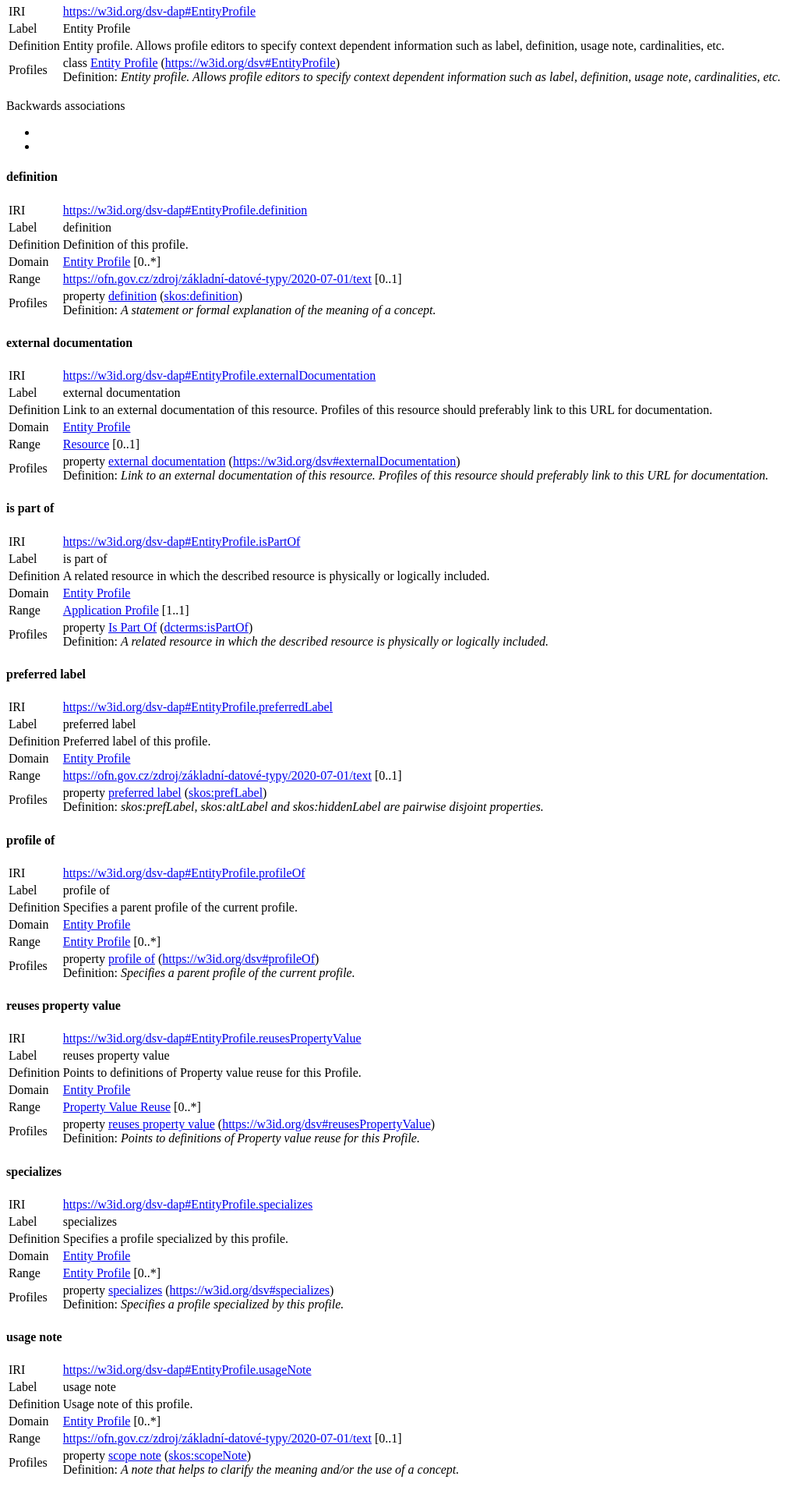
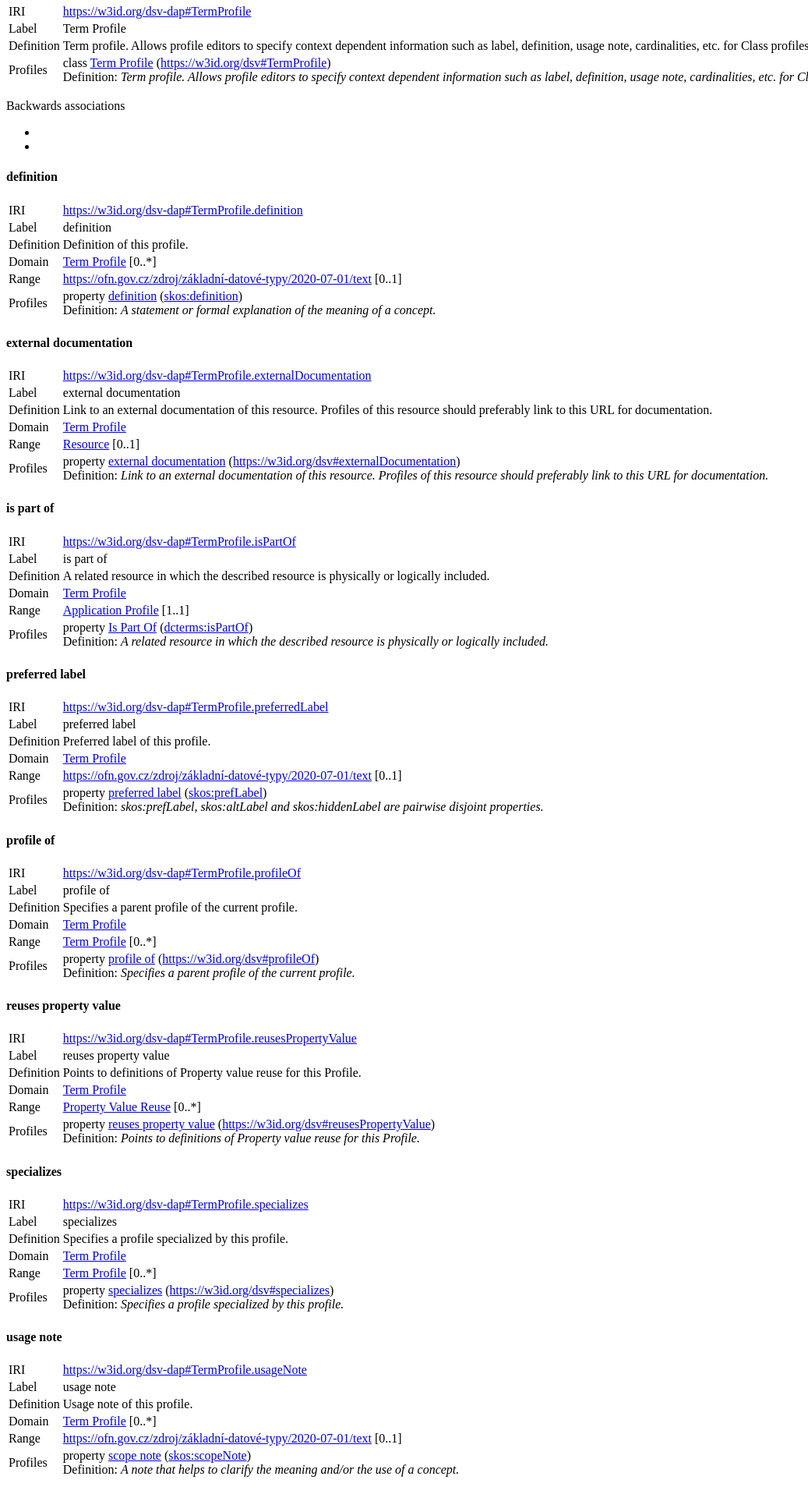
Before and after one commit to mff-uk/data-specification-vocabulary, a plain HTML site: page dsv-dap/index.html in a window 1280 px wide. Shown: the part 5285-7201 px from the top of the page at 78% size, without its empty margins (0-1037 px from the left). Drawn offline with Linux system fonts and the light colour scheme.

Commit message:
DSV-DAP: Entity -> Term

```diff
--- a/dsv-dap/index.html
+++ b/dsv-dap/index.html
@@ -281,7 +281,7 @@
                     <p>Backwards associations</p>
                     <ul>
                         <li><a href="#ResourceDescriptor.conformsTo"></a></li>
-                        <li><a href="#EntityProfile.isPartOf"></a></li>
+                        <li><a href="#TermProfile.isPartOf"></a></li>
                     </ul>
 
                     <section id="ApplicationProfile.hasSpecification">
@@ -808,21 +808,21 @@
 
                       </table>
                     </section>
-                </section>                <section id="InvalidEntityProfile">
-                  <h4>Invalid Entity Profile</h4>
+                </section>                <section id="InvalidTermProfile">
+                  <h4>Invalid Term Profile</h4>
 
                   <table class="def">
                     <tr>
                       <td>IRI</td>
-                      <td><a href="https://w3id.org/dsv-dap#InvalidEntityProfile">https://w3id.org/dsv-dap#InvalidEntityProfile</a></td>
+                      <td><a href="https://w3id.org/dsv-dap#InvalidTermProfile">https://w3id.org/dsv-dap#InvalidTermProfile</a></td>
                     </tr>
                     <tr>
                       <td>Label</td>
-                      <td>Invalid Entity Profile</td>
+                      <td>Invalid Term Profile</td>
                     </tr>
                     <tr>
                       <td>Definition</td>
-                      <td>Invalid Entity Profile is a profile, which breaks profile compliance rules. This may be for a good reason such as temporary, to be propagated upstream, inconsistency.</td>
+                      <td>Invalid Term Profile is a profile, which breaks profile compliance rules. This may be for a good reason such as temporary, to be propagated upstream, inconsistency.</td>
                     </tr>
 
                       <tr>
@@ -832,8 +832,8 @@
                                 <li>
                                         class
 
-                      <a href="https://mff-uk.github.io/data-specification-vocabulary/dsv/#InvalidEntityProfile">Invalid Entity Profile</a> (<a href="https://w3id.org/dsv#InvalidEntityProfile">https://w3id.org/dsv#InvalidEntityProfile</a>)
-                        <br />Definition: <i>Invalid Entity Profile is a profile, which breaks profile compliance rules. This may be for a good reason such as temporary, to be propagated upstream, inconsistency.</i>
+                      <a href="https://mff-uk.github.io/data-specification-vocabulary/dsv/#InvalidTermProfile">Invalid Term Profile</a> (<a href="https://w3id.org/dsv#InvalidTermProfile">https://w3id.org/dsv#InvalidTermProfile</a>)
+                        <br />Definition: <i>Invalid Term Profile is a profile, which breaks profile compliance rules. This may be for a good reason such as temporary, to be propagated upstream, inconsistency.</i>
 
                                 </li>
                           </ul>
@@ -928,21 +928,21 @@
 
                       </table>
                     </section>
-                </section>                <section id="EntityProfile">
-                  <h4>Entity Profile</h4>
+                </section>                <section id="TermProfile">
+                  <h4>Term Profile</h4>
 
                   <table class="def">
                     <tr>
                       <td>IRI</td>
-                      <td><a href="https://w3id.org/dsv-dap#EntityProfile">https://w3id.org/dsv-dap#EntityProfile</a></td>
+                      <td><a href="https://w3id.org/dsv-dap#TermProfile">https://w3id.org/dsv-dap#TermProfile</a></td>
                     </tr>
                     <tr>
                       <td>Label</td>
-                      <td>Entity Profile</td>
+                      <td>Term Profile</td>
                     </tr>
                     <tr>
                       <td>Definition</td>
-                      <td>Entity profile. Allows profile editors to specify context dependent information such as label, definition, usage note, cardinalities, etc.</td>
+                      <td>Term profile. Allows profile editors to specify context dependent information such as label, definition, usage note, cardinalities, etc. for Class profiles and Property profiles.</td>
                     </tr>
 
                       <tr>
@@ -952,8 +952,8 @@
                                 <li>
                                         class
 
-                      <a href="https://mff-uk.github.io/data-specification-vocabulary/dsv/#EntityProfile">Entity Profile</a> (<a href="https://w3id.org/dsv#EntityProfile">https://w3id.org/dsv#EntityProfile</a>)
-                        <br />Definition: <i>Entity profile. Allows profile editors to specify context dependent information such as label, definition, usage note, cardinalities, etc.</i>
+                      <a href="https://mff-uk.github.io/data-specification-vocabulary/dsv/#TermProfile">Term Profile</a> (<a href="https://w3id.org/dsv#TermProfile">https://w3id.org/dsv#TermProfile</a>)
+                        <br />Definition: <i>Term profile. Allows profile editors to specify context dependent information such as label, definition, usage note, cardinalities, etc. for Class profiles and Property profiles.</i>
 
                                 </li>
                           </ul>
@@ -964,17 +964,17 @@
 
                     <p>Backwards associations</p>
                     <ul>
-                        <li><a href="#EntityProfile.profileOf"></a></li>
-                        <li><a href="#EntityProfile.specializes"></a></li>
+                        <li><a href="#TermProfile.profileOf"></a></li>
+                        <li><a href="#TermProfile.specializes"></a></li>
                     </ul>
 
-                    <section id="EntityProfile.definition">
+                    <section id="TermProfile.definition">
                       <h4>definition</h4>
 
                       <table class="def">
                         <tr>
                           <td>IRI</td>
-                          <td><a href="https://w3id.org/dsv-dap#EntityProfile.definition">https://w3id.org/dsv-dap#EntityProfile.definition</a></td>
+                          <td><a href="https://w3id.org/dsv-dap#TermProfile.definition">https://w3id.org/dsv-dap#TermProfile.definition</a></td>
                         </tr>
                         <tr>
                           <td>Label</td>
@@ -987,7 +987,7 @@
                         <tr>
                           <td>Domain</td>
                           <td>
-                            <a href="#EntityProfile">Entity Profile</a>
+                            <a href="#TermProfile">Term Profile</a>
 
                                 [0..*]
 
@@ -1021,13 +1021,13 @@
                           </tr>
 
                       </table>
-                    </section>    <section id="EntityProfile.externalDocumentation">
+                    </section>    <section id="TermProfile.externalDocumentation">
                       <h4>external documentation</h4>
 
                       <table class="def">
                         <tr>
                           <td>IRI</td>
-                          <td><a href="https://w3id.org/dsv-dap#EntityProfile.externalDocumentation">https://w3id.org/dsv-dap#EntityProfile.externalDocumentation</a></td>
+                          <td><a href="https://w3id.org/dsv-dap#TermProfile.externalDocumentation">https://w3id.org/dsv-dap#TermProfile.externalDocumentation</a></td>
                         </tr>
                         <tr>
                           <td>Label</td>
@@ -1040,7 +1040,7 @@
                         <tr>
                           <td>Domain</td>
                           <td>
-                            <a href="#EntityProfile">Entity Profile</a>
+                            <a href="#TermProfile">Term Profile</a>
 
 
                           </td>
@@ -1073,13 +1073,13 @@
                           </tr>
 
                       </table>
-                    </section>    <section id="EntityProfile.isPartOf">
+                    </section>    <section id="TermProfile.isPartOf">
                       <h4>is part of</h4>
 
                       <table class="def">
                         <tr>
                           <td>IRI</td>
-                          <td><a href="https://w3id.org/dsv-dap#EntityProfile.isPartOf">https://w3id.org/dsv-dap#EntityProfile.isPartOf</a></td>
+                          <td><a href="https://w3id.org/dsv-dap#TermProfile.isPartOf">https://w3id.org/dsv-dap#TermProfile.isPartOf</a></td>
                         </tr>
                         <tr>
                           <td>Label</td>
@@ -1092,7 +1092,7 @@
                         <tr>
                           <td>Domain</td>
                           <td>
-                            <a href="#EntityProfile">Entity Profile</a>
+                            <a href="#TermProfile">Term Profile</a>
 
 
                           </td>
@@ -1125,13 +1125,13 @@
                           </tr>
 
                       </table>
-                    </section>    <section id="EntityProfile.preferredLabel">
+                    </section>    <section id="TermProfile.preferredLabel">
                       <h4>preferred label</h4>
 
                       <table class="def">
                         <tr>
                           <td>IRI</td>
-                          <td><a href="https://w3id.org/dsv-dap#EntityProfile.preferredLabel">https://w3id.org/dsv-dap#EntityProfile.preferredLabel</a></td>
+                          <td><a href="https://w3id.org/dsv-dap#TermProfile.preferredLabel">https://w3id.org/dsv-dap#TermProfile.preferredLabel</a></td>
                         </tr>
                         <tr>
                           <td>Label</td>
@@ -1144,7 +1144,7 @@
                         <tr>
                           <td>Domain</td>
                           <td>
-                            <a href="#EntityProfile">Entity Profile</a>
+                            <a href="#TermProfile">Term Profile</a>
 
 
                           </td>
@@ -1178,13 +1178,13 @@
                           </tr>
 
                       </table>
-                    </section>    <section id="EntityProfile.profileOf">
+                    </section>    <section id="TermProfile.profileOf">
                       <h4>profile of</h4>
 
                       <table class="def">
                         <tr>
                           <td>IRI</td>
-                          <td><a href="https://w3id.org/dsv-dap#EntityProfile.profileOf">https://w3id.org/dsv-dap#EntityProfile.profileOf</a></td>
+                          <td><a href="https://w3id.org/dsv-dap#TermProfile.profileOf">https://w3id.org/dsv-dap#TermProfile.profileOf</a></td>
                         </tr>
                         <tr>
                           <td>Label</td>
@@ -1197,15 +1197,15 @@
                         <tr>
                           <td>Domain</td>
                           <td>
-                            <a href="#EntityProfile">Entity Profile</a>
-
-
-                          </td>
-                        </tr>
-                        <tr>
-                          <td>Range</td>
-                          <td>
-                            <a href="#EntityProfile">Entity Profile</a>
+                            <a href="#TermProfile">Term Profile</a>
+
+
+                          </td>
+                        </tr>
+                        <tr>
+                          <td>Range</td>
+                          <td>
+                            <a href="#TermProfile">Term Profile</a>
 
                                 [0..*]
 
@@ -1230,13 +1230,13 @@
                           </tr>
 
                       </table>
-                    </section>    <section id="EntityProfile.reusesPropertyValue">
+                    </section>    <section id="TermProfile.reusesPropertyValue">
                       <h4>reuses property value</h4>
 
                       <table class="def">
                         <tr>
                           <td>IRI</td>
-                          <td><a href="https://w3id.org/dsv-dap#EntityProfile.reusesPropertyValue">https://w3id.org/dsv-dap#EntityProfile.reusesPropertyValue</a></td>
+                          <td><a href="https://w3id.org/dsv-dap#TermProfile.reusesPropertyValue">https://w3id.org/dsv-dap#TermProfile.reusesPropertyValue</a></td>
                         </tr>
                         <tr>
                           <td>Label</td>
@@ -1249,7 +1249,7 @@
                         <tr>
                           <td>Domain</td>
                           <td>
-                            <a href="#EntityProfile">Entity Profile</a>
+                            <a href="#TermProfile">Term Profile</a>
 
 
                           </td>
@@ -1282,13 +1282,13 @@
                           </tr>
 
                       </table>
-                    </section>    <section id="EntityProfile.specializes">
+                    </section>    <section id="TermProfile.specializes">
                       <h4>specializes</h4>
 
                       <table class="def">
                         <tr>
                           <td>IRI</td>
-                          <td><a href="https://w3id.org/dsv-dap#EntityProfile.specializes">https://w3id.org/dsv-dap#EntityProfile.specializes</a></td>
+                          <td><a href="https://w3id.org/dsv-dap#TermProfile.specializes">https://w3id.org/dsv-dap#TermProfile.specializes</a></td>
                         </tr>
                         <tr>
                           <td>Label</td>
@@ -1301,15 +1301,15 @@
                         <tr>
                           <td>Domain</td>
                           <td>
-                            <a href="#EntityProfile">Entity Profile</a>
-
-
-                          </td>
-                        </tr>
-                        <tr>
-                          <td>Range</td>
-                          <td>
-                            <a href="#EntityProfile">Entity Profile</a>
+                            <a href="#TermProfile">Term Profile</a>
+
+
+                          </td>
+                        </tr>
+                        <tr>
+                          <td>Range</td>
+                          <td>
+                            <a href="#TermProfile">Term Profile</a>
 
                                 [0..*]
 
@@ -1334,13 +1334,13 @@
                           </tr>
 
                       </table>
-                    </section>    <section id="EntityProfile.usageNote">
+                    </section>    <section id="TermProfile.usageNote">
                       <h4>usage note</h4>
 
                       <table class="def">
                         <tr>
                           <td>IRI</td>
-                          <td><a href="https://w3id.org/dsv-dap#EntityProfile.usageNote">https://w3id.org/dsv-dap#EntityProfile.usageNote</a></td>
+                          <td><a href="https://w3id.org/dsv-dap#TermProfile.usageNote">https://w3id.org/dsv-dap#TermProfile.usageNote</a></td>
                         </tr>
                         <tr>
                           <td>Label</td>
@@ -1353,7 +1353,7 @@
                         <tr>
                           <td>Domain</td>
                           <td>
-                            <a href="#EntityProfile">Entity Profile</a>
+                            <a href="#TermProfile">Term Profile</a>
 
                                 [0..*]
 
@@ -1666,7 +1666,7 @@
 
                     <p>Backwards associations</p>
                     <ul>
-                        <li><a href="#EntityProfile.reusesPropertyValue"></a></li>
+                        <li><a href="#TermProfile.reusesPropertyValue"></a></li>
                     </ul>
 
                     <section id="PropertyValueReuse.reusedFromResource">
@@ -2610,7 +2610,7 @@
 
                     <p>Backwards associations</p>
                     <ul>
-                        <li><a href="#EntityProfile.externalDocumentation"></a></li>
+                        <li><a href="#TermProfile.externalDocumentation"></a></li>
                         <li><a href="#ResourceDescriptor.hasArtifact"></a></li>
                         <li><a href="#PropertyValueReuse.reusedFromResource"></a></li>
                     </ul>
```
Also changed, not shown: 3 other files.
